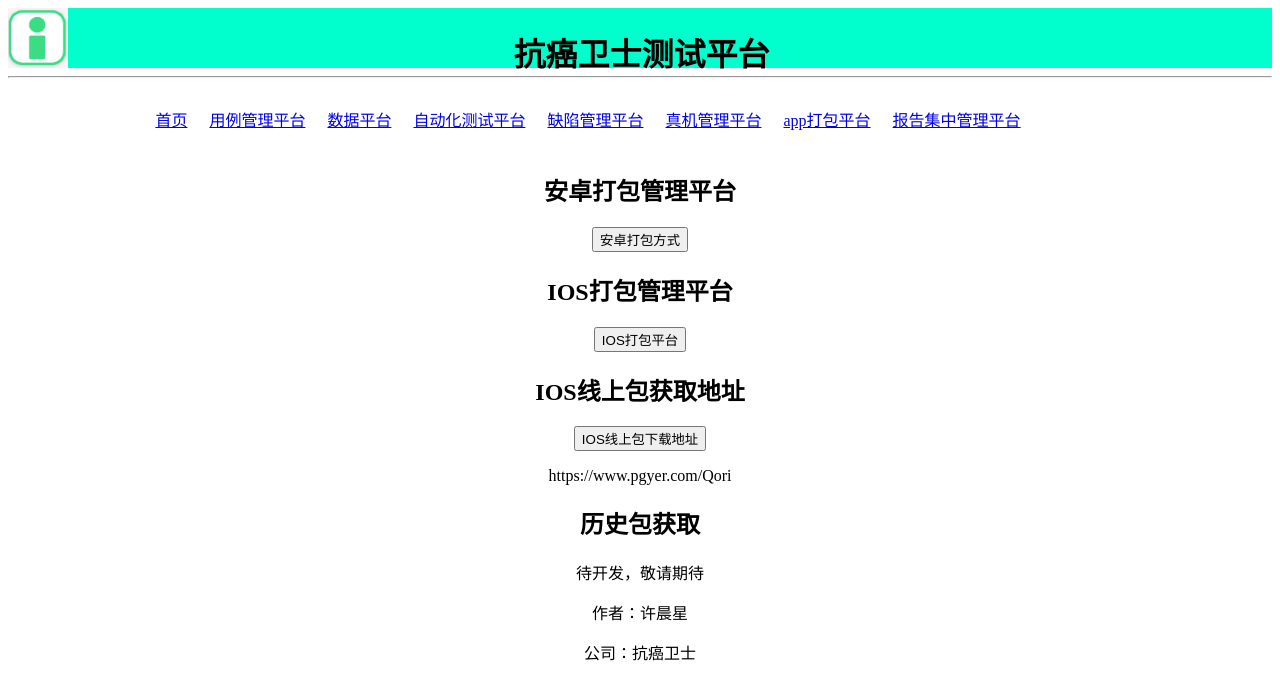
After one commit to k9s3w3m4/KawsWeb, a Django app: page /apppackageplatform in a window 1280 px wide. The commit adds this page. Shown: the top 700 px of the page. Run offline with Django 3.2, Linux system fonts and the light colour scheme.

Commit message:
20170321 commit main page complect

```diff
--- a/KawsWeb/urls.py
+++ b/KawsWeb/urls.py
@@ -24,6 +24,7 @@ urlpatterns = [
     url(r'^testcaseplatform/$',views.TestCasePlatform,name='testcaseplatform'),
     url(r'^dataplatform/$',views.DataPlatform,name='dataplatform'),
     url(r'^autotestplatform/$', views.AutoTestPlatform, name='autotestplatform'),
-    url(r'^bugmanageplatform/$', views.BUGManagePlatform, name='bugmanageplatform')
-
+    url(r'^bugmanageplatform/$', views.BUGManagePlatform, name='bugmanageplatform'),
+    url(r'^apppackageplatform',views.AppPackagePlatform,name='apppackageplaform'),
+    url(r'^reportmanageplatform',views.ReportManagePLatform,name='reportmanageplatform')
 ]
--- /dev/null
+++ b/KawsWebEnter/templates/enter/AppPackagePlatform.html
@@ -0,0 +1,41 @@
+<!DOCTYPE html>
+<html lang="en">
+<head>
+    <meta charset="UTF-8">
+    <title>app打包平台</title>
+</head>
+<body>
+{%include 'enter/navigation.html' %}    <!--引用enter app下的通用导航栏-->
+<div>
+    <h2 align="center">安卓打包管理平台</h2>
+    <div align="center">
+    <a href="https://github.com/WYQJ/kaws-all/wiki/Android-打包和生成增量包流程">
+        <button>安卓打包方式</button>
+    </a>
+        </div>
+</div>
+<div>
+    <h2 align="center">IOS打包管理平台</h2>
+    <div align="center">
+    <a href="http://192.168.1.32:8080/" >
+        <button>IOS打包平台</button>
+    </a>
+         </div>
+</div>
+<div>
+    <h2 align="center">IOS线上包获取地址</h2>
+    <div align="center">
+    <a href="https://www.pgyer.com/Qori" >
+        <button>IOS线上包下载地址</button>
+    </a>
+        <p>https://www.pgyer.com/Qori</p>
+         </div>
+</div>
+<div align="center">
+    <h2>历史包获取</h2>
+    <p>待开发，敬请期待</p>
+</div>
+{%include 'enter/bottom.html' %}     <!-- 引用 enter app下的底部导航栏-->
+
+</body>
+</html>
--- a/KawsWebEnter/templates/enter/navigation.html
+++ b/KawsWebEnter/templates/enter/navigation.html
@@ -13,8 +13,11 @@
     <div style="position:absolute;top:0px;left:40%"><h1 >抗癌卫士测试平台</h1></div>
 </div>
 <hr>
-<table style="position:relative;left:15%" cellspacing="20">
+<table style="position:relative;left:10%" cellspacing="20">
 <tr>
+    <td>
+        <a href="/enter">首页</a>
+    </td>
     <td>
         <a href="/testcaseplatform">用例管理平台</a>
     </td>
@@ -31,10 +34,10 @@
         <a href="/index3">真机管理平台</a>
     </td>
     <td>
-        <a href="/index3">app打包平台</a>
+        <a href="/apppackageplatform">app打包平台</a>
     </td>
     <td>
-        <a href="/index3">报告集中管理平台</a>
+        <a href="/reportmanageplatform">报告集中管理平台</a>
     </td>
 </tr>
 </table>
--- a/KawsWebEnter/views.py
+++ b/KawsWebEnter/views.py
@@ -64,3 +64,15 @@ def BUGManagePlatform(request):
     template = loader.get_template('enter/BUGManagePlatform.html')
     context = RequestContext(request)
     return  HttpResponse(template.render(context))
+
+
+def AppPackagePlatform(request):
+    templte = loader.get_template('enter/AppPackagePlatform.html')
+    context = RequestContext(request)
+    return HttpResponse(templte.render(context))
+
+def ReportManagePLatform(request):
+    ReportWebList = BaseUrlForTest.objects.filter(webname__contains='报告')
+    template = loader.get_template('enter/ReportManagePlatform.html')
+    context = RequestContext(request,{'ReportWebList':ReportWebList})
+    return HttpResponse(template.render(context))
```
Also changed, not shown: KawsWebEnter/templates/enter/ReportManagePlatform.html (added, +25 -0 lines).
